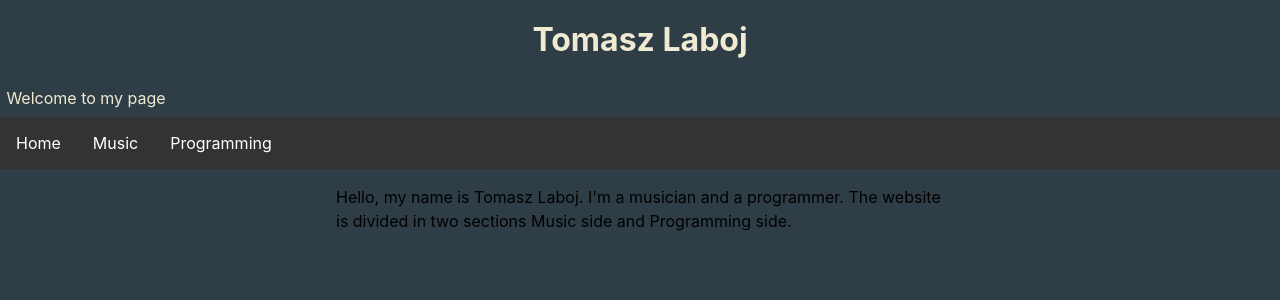
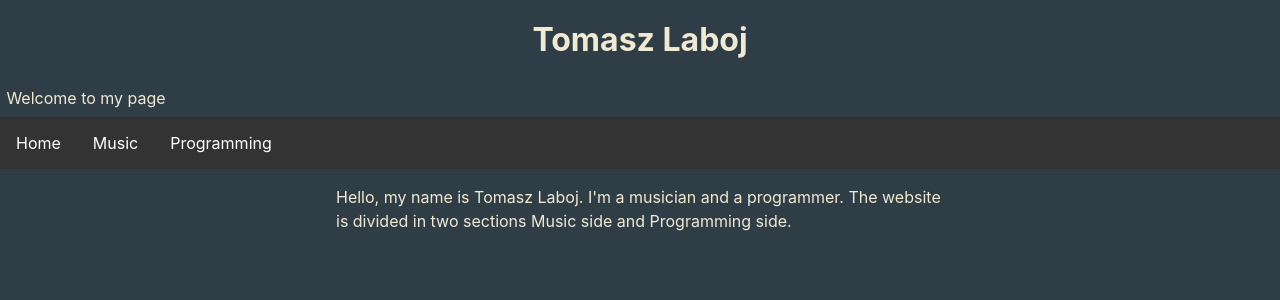
Before and after one commit to TomaszLaboj/tomasz-laboj-page, a React (Vite) app: page / in a window 1280 px wide. Shown: the top 300 px of the page. Built offline with nearby package versions, Linux system fonts and the light colour scheme.

Commit message:
refactor

```diff
--- a/src/App.tsx
+++ b/src/App.tsx
@@ -22,7 +22,6 @@ function App() {
   return (
     <>
     <div className="header">
-
      <div className="page-title">Tomasz Laboj</div>
      <div className="welcome-message">Welcome to my page</div>
     </div>
--- a/src/home/Home.css
+++ b/src/home/Home.css
@@ -1,4 +1,5 @@
 .home-page-message {
+    color: #f0ead2;
     padding: 1rem;
     display: block;
     width: 50%;
```
